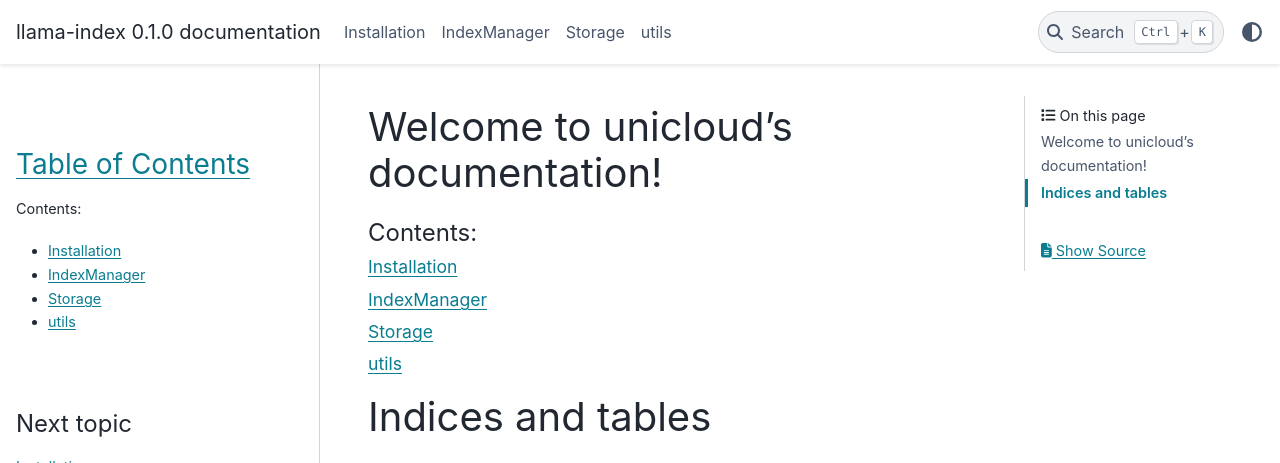
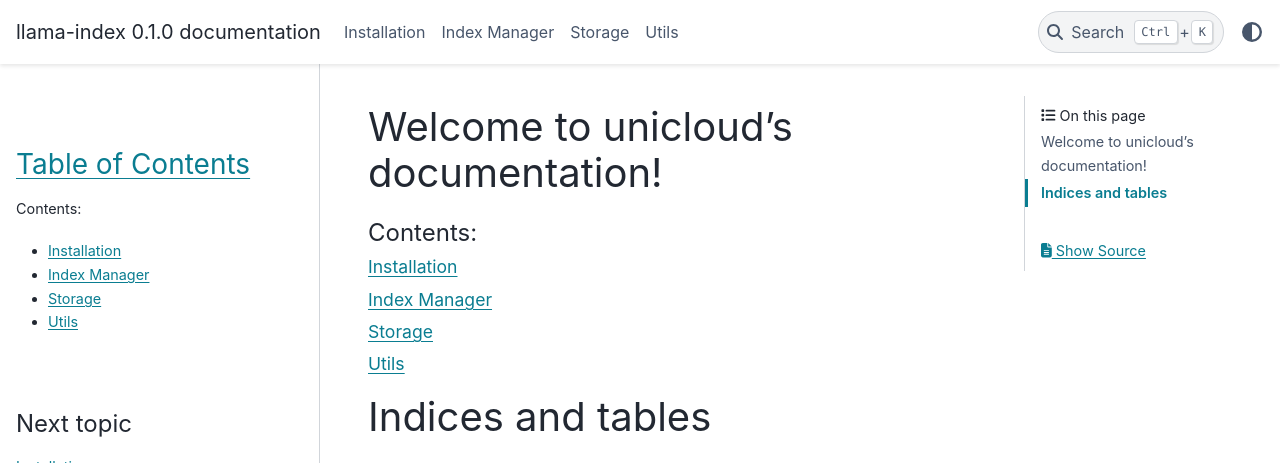
Before and after one commit to Serapieum-of-alex/llama-utils, a Sphinx documentation site: the page built from docs/source/index.rst, in a window 1280 px wide. Shown: the top 463 px of the page. Built offline with Sphinx 7.4.7 and the PyData theme 0.15.4, drawn with Linux system fonts in a browser that asks for light colours; some of the changed lines change nothing that is shown.

Commit message:
update index

```diff
--- a/docs/source/index.rst
+++ b/docs/source/index.rst
@@ -10,10 +10,10 @@
    :maxdepth: 2
    :caption: Contents:
 
-   installation
-   index_manager
-   storage
-   utils
+   Installation <installation.rst>
+   Index Manager <index_manager.rst>
+   Storage <storage.rst>
+   Utils <utils.rst>
 
 
 
```
